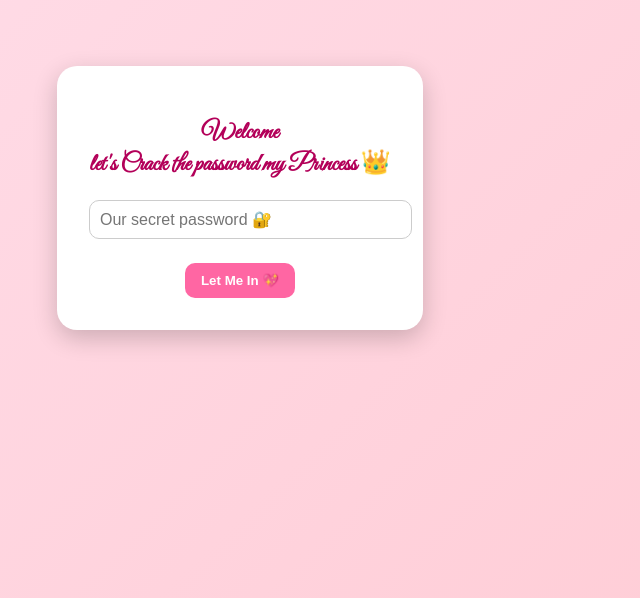
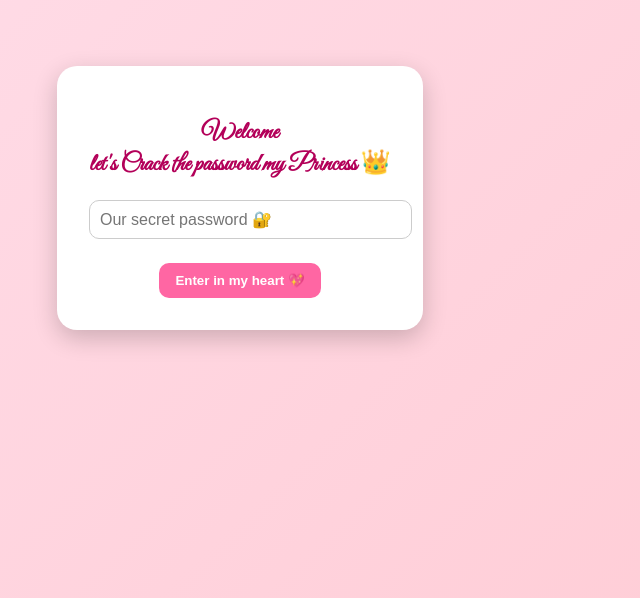
Before and after one commit to Itz-Zaib-here/Surprise, a plain HTML site: page index.html in a window 1280 px wide. Shown: the part 202-800 px from the top of the page, without its empty margins (400-1040 px from the left). Drawn offline with Linux system fonts and the light colour scheme.

Commit message:
button name

```diff
--- a/index.html
+++ b/index.html
@@ -229,7 +229,7 @@
     <h2 style="color:#b30059;">Welcome<br>let's Crack the password my Princess 👑</h2>
     <!-- <input type="text" id="username" placeholder="Your sweet name 💕" /> -->
     <input type="password" id="password" placeholder="Our secret password 🔐" />
-    <button onclick="validateLogin()">Let Me In 💖</button>
+    <button onclick="validateLogin()">Enter in my heart 💖</button>
   </div>
 </div>
 
```
